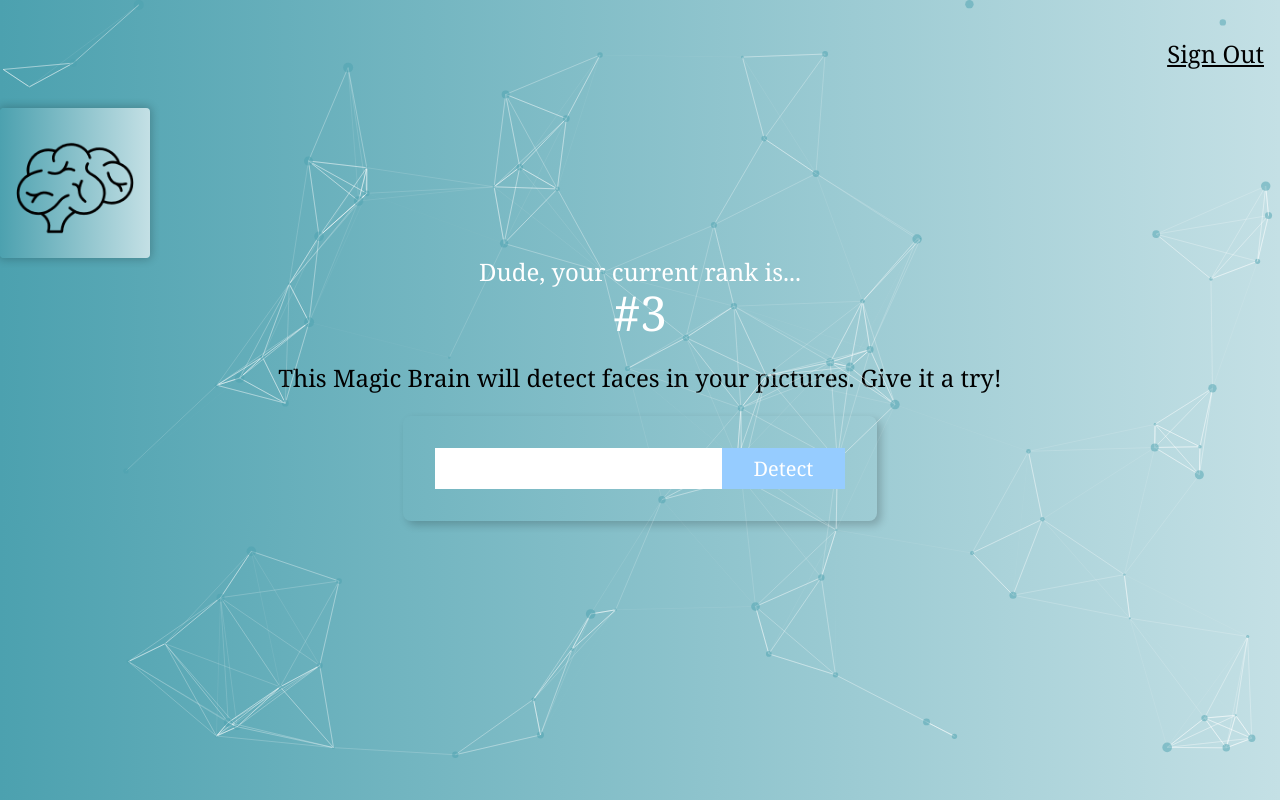
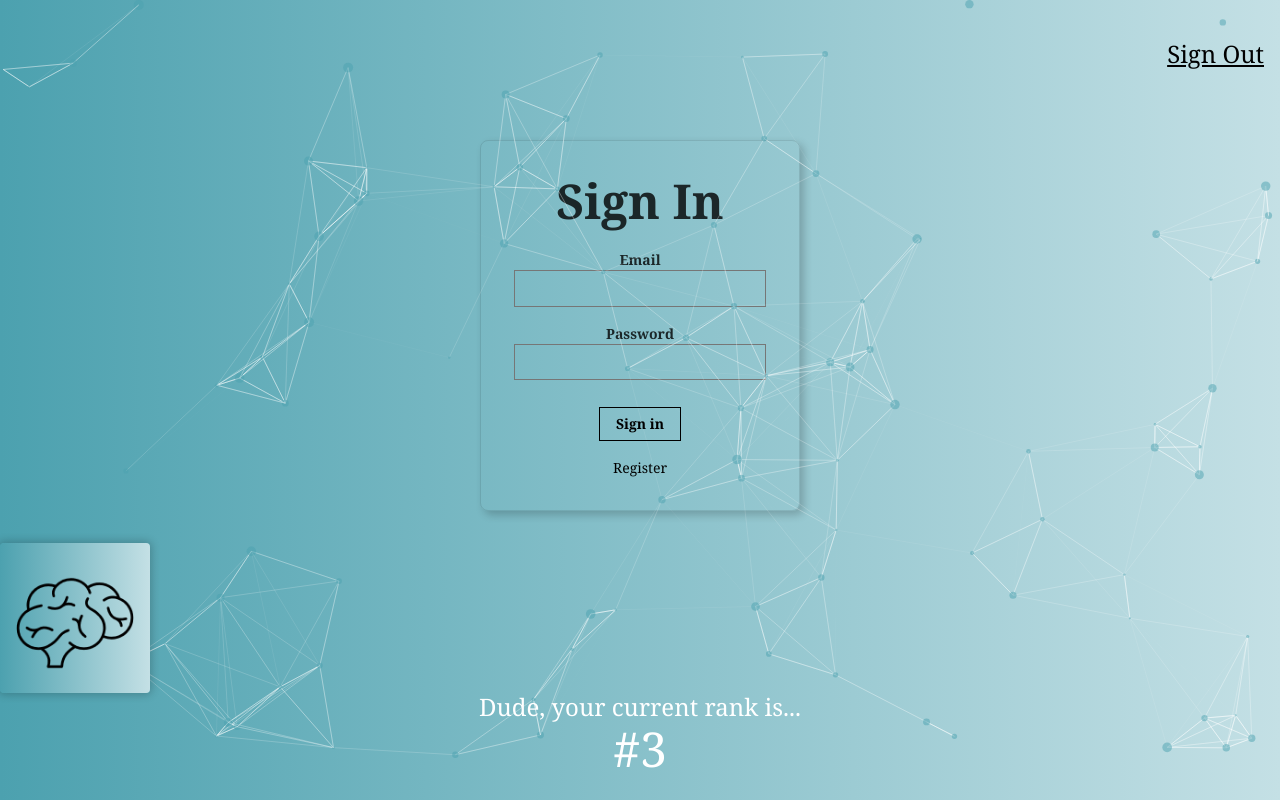
Before and after one commit to iTzBrassy/smartbrain.project, a React (Create React App) app: page / in a window 1280 px wide. Shown: the top 800 px of the page. Built offline with nearby package versions, Linux system fonts and the light colour scheme.

Commit message:
fixed data and added signin

```diff
--- a/src/App.js
+++ b/src/App.js
@@ -1,6 +1,7 @@
 import React, { Component } from "react";
 import Navigation from "./Components/Navigation/Navigation.js";
 import Logo from "./Components/Logo/Logo.js";
+import SignIn from "./Components/SignIn/SignIn.js";
 import ImageLinkForm from "./Components/ImageLinkForm/ImageLinkForm.js";
 import Rank from "./Components/Rank/Rank.js";
 import FaceRecognition from "./Components/FaceRecognition/FaceRecognition.js";
@@ -37,17 +38,21 @@
   };
 
   calculateFaceLocation = (data) => {
-   const parsedData = data;
-   console.log(parsedData.outputs)
-   const picture = document.getElementById('inputimage');
-   const width = Number(picture.width);
-   const height = Number(picture.height);
+    const parsedData = data.outputs[0].data.regions[0].region_info.bounding_box;
+    const picture = document.getElementById("inputimage");
+    const width = Number(picture.width);
+    const height = Number(picture.height);
+    return {
+      leftCol: parsedData.left_col * width,
+      topRow: parsedData.top_row * height,
+      rightCol: width - parsedData.right_col * width,
+      bottomRow: height - parsedData.bottom_row * height,
+    };
+  };
 
-  }
-
-  displayFaceBox = (box) =>{
-    this.setState({box: box})
-  }
+  displayFaceBox = (box) => {
+    this.setState({ box: box });
+  };
   onButtonSubmit = () => {
     const USER_ID = "8d9rkaggzq0g";
     // Your PAT (Personal Access Token) can be found in the portal under Authentification
@@ -99,9 +104,9 @@
         "/outputs",
       requestOptions
     )
-      .then(response => this.calculateFaceLocation(response.json()))
-
-      .then((result) => console.log(result))
+      .then((response) => response.text())
+      .then((result) => JSON.parse(result))
+      .then((data) => this.calculateFaceLocation(data))
       .catch((error) => console.log("error", error));
   };
 
@@ -181,6 +186,7 @@
           }}
         />
         <Navigation />
+        <SignIn />
         <Logo />
         <Rank />
         <ImageLinkForm
--- /dev/null
+++ b/src/Components/SignIn/SignIn.js
@@ -0,0 +1,51 @@
+import React from "react";
+
+const SignIn = () => {
+  return (
+    <article className="br3 ba dark-gray b--black-10 mv4 w-100 w-50-m w-25-l mw6 shadow-5 center">
+      <main className="pa4 black-80">
+        <form className="measure">
+          <fieldset id="sign_up" className="ba b--transparent ph0 mh0">
+            <legend className="f1 fw6 ph0 mh0">Sign In</legend>
+            <div className="mt3">
+              <label className="db fw6 lh-copy f6" for="email-address">
+                Email
+              </label>
+              <input
+                className="pa2 input-reset ba bg-transparent hover-bg-black hover-white w-100"
+                type="email"
+                name="email-address"
+                id="email-address"
+              />
+            </div>
+            <div className="mv3">
+              <label className="db fw6 lh-copy f6" for="password">
+                Password
+              </label>
+              <input
+                className="b pa2 input-reset ba bg-transparent hover-bg-black hover-white w-100"
+                type="password"
+                name="password"
+                id="password"
+              />
+            </div>
+          </fieldset>
+          <div className="">
+            <input
+              className="b ph3 pv2 input-reset ba b--black bg-transparent grow pointer f6 dib"
+              type="submit"
+              value="Sign in"
+            />
+          </div>
+          <div className="lh-copy mt3">
+            <a href="#0" className="f6 link dim black db">
+              Register
+            </a>
+          </div>
+        </form>
+      </main>
+    </article>
+  );
+};
+
+export default SignIn;
```
